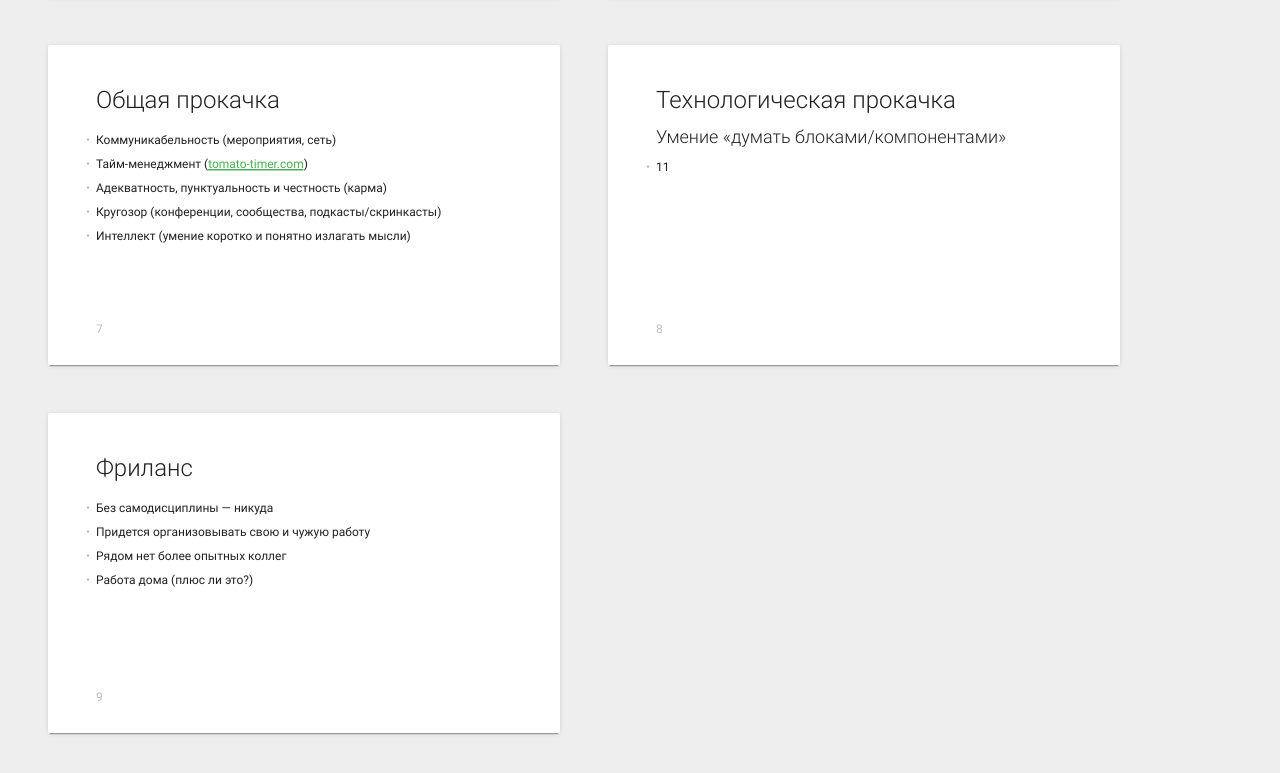
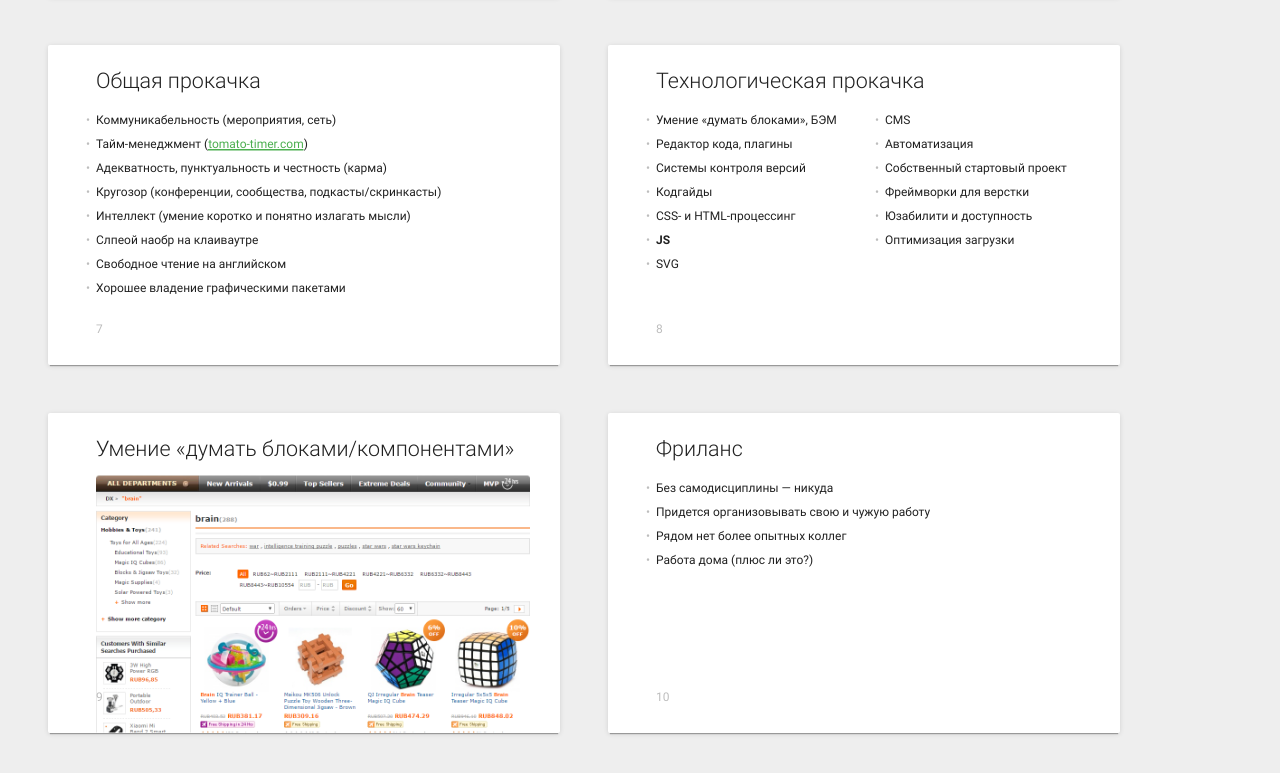
Before and after one commit to nicothin/epic__open-day-1.0, a plain HTML site: page index.html in a window 1280 px wide. Shown: the part 1355-2128 px from the top of the page. Drawn offline with Linux system fonts and the light colour scheme.

Commit message:
Уточнение списка тех. навыков

```diff
--- a/index.html
+++ b/index.html
@@ -7,7 +7,8 @@
   <meta name="viewport" content="width=device-width, initial-scale=1">
   <link rel="stylesheet" href="shower/themes/material/styles/screen-16x10.css">
   <style>
-    .slide {padding: 85px 60px 0 96px;}
+    .slide {padding: 50px 60px 0 96px;}
+    .scrshot {max-width: 100%;}
   </style>
 </head>
 <body class="shower list">
@@ -67,18 +68,35 @@
       <li class="next">Адекватность, пунктуальность и честность (карма)</li>
       <li class="next">Кругозор (конференции, сообщества, подкасты/скринкасты)</li>
       <li class="next">Интеллект (умение коротко и понятно излагать мысли)</li>
+      <li class="next">Слпеой наобр на клаиваутре</li>
+      <li class="next">Свободное чтение на английском</li>
+      <li class="next">Хорошее владение графическими пакетами</li>
     </ul>
   </section>
 
   <section class="slide">
     <h2>Технологическая прокачка</h2>
-    <h3>Умение «думать блоками/компонентами»</h3>
-    <ul>
-      <li>11</li>
+    <ul class="double">
+      <li>Умение «думать блоками», БЭМ</li>
+      <li>Редактор кода, плагины</li>
+      <li>Системы контроля версий</li>
+      <li>Кодгайды</li>
+      <li>CSS- и HTML-процессинг</li>
+      <li><strong>JS</strong></li>
+      <li>SVG</li>
+      <li>CMS</li>
+      <li>Автоматизация</li>
+      <li>Собственный стартовый проект</li>
+      <li>Фреймворки для верстки</li>
+      <li>Юзабилити и доступность</li>
+      <li>Оптимизация загрузки</li>
     </ul>
   </section>
 
-
+  <section class="slide">
+    <h2>Умение «думать блоками/компонентами»</h2>
+    <img src="./pictures/screen01.png" alt="" class="scrshot">
+  </section>
 
   <section class="slide">
     <h2>Фриланс</h2>
```
Also changed, not shown: pictures/screen01.png (added), shower/themes/material/styles/screen-16x10.css.
